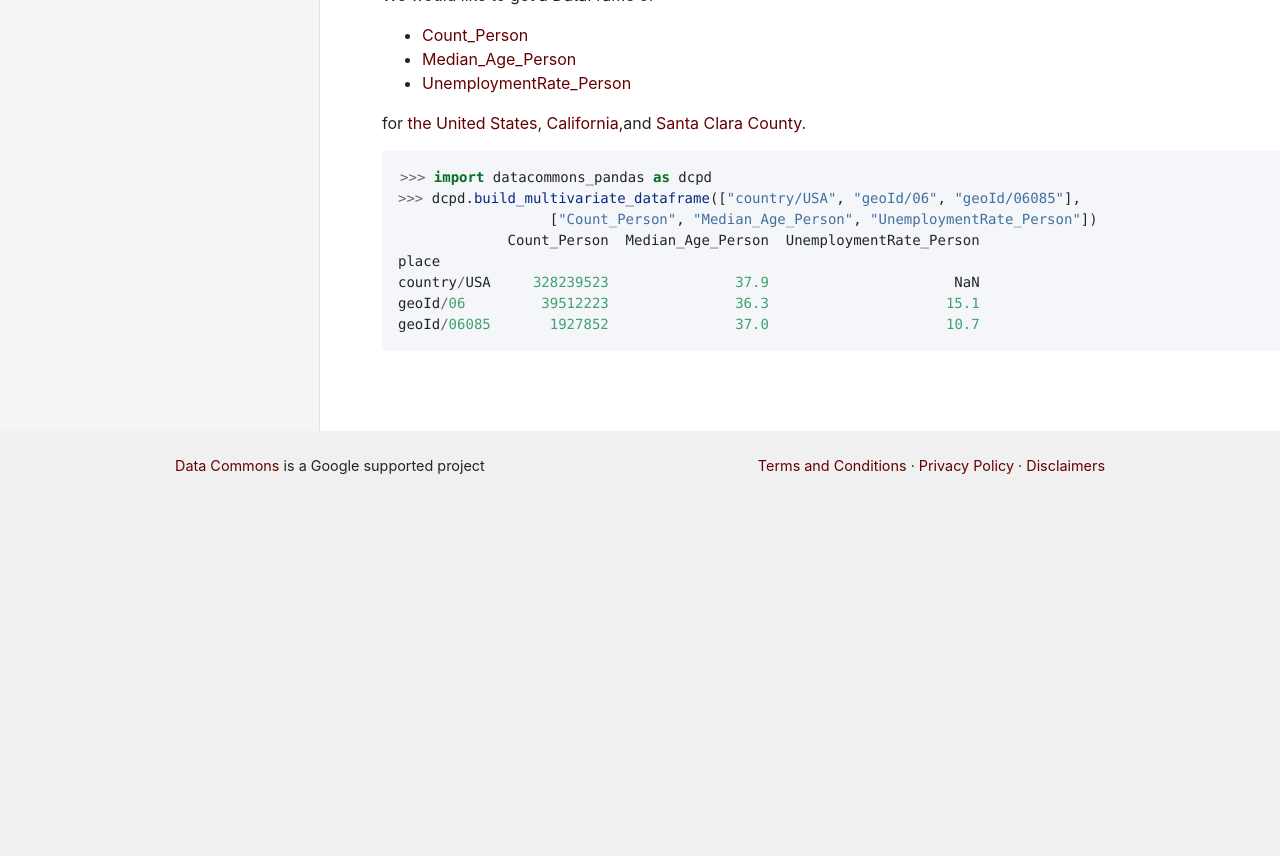
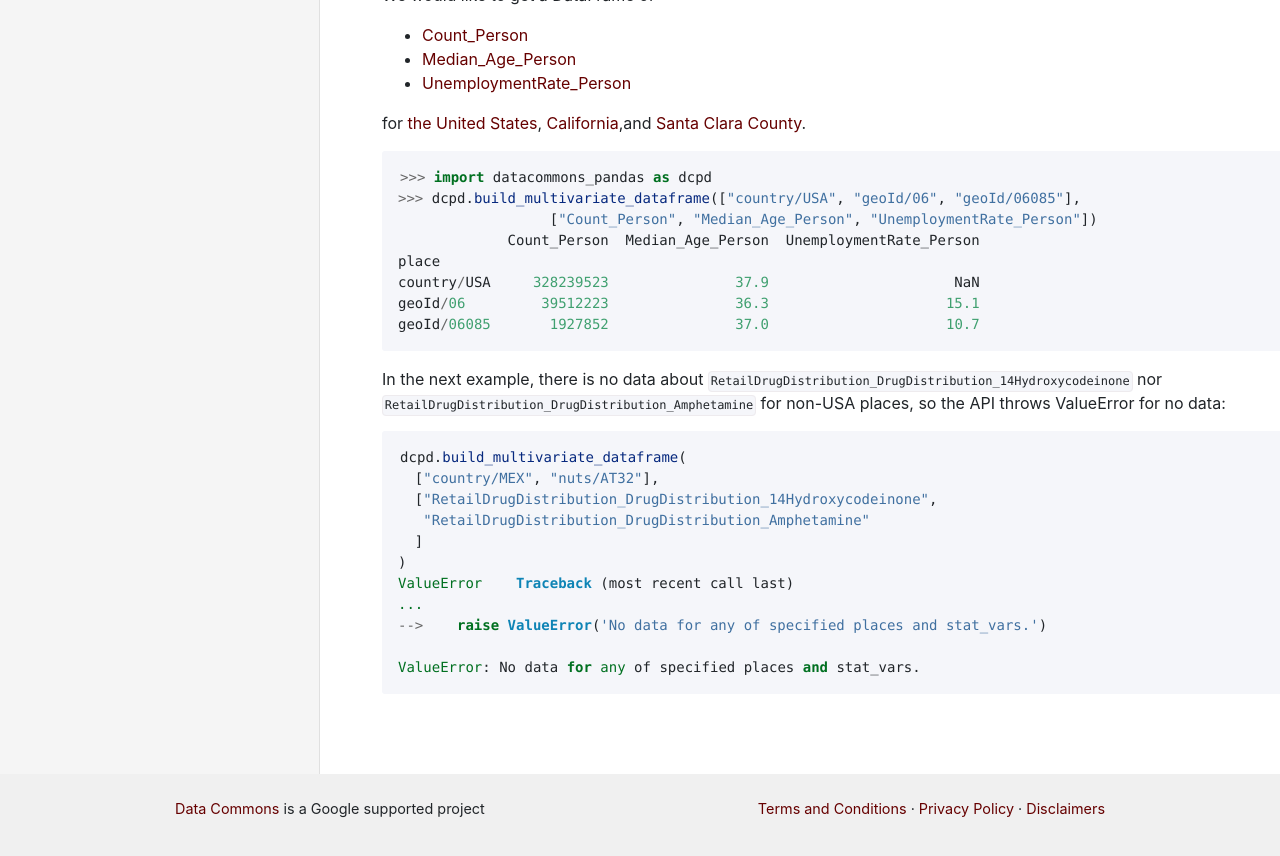
Before and after one commit to datacommonsorg/docsite, a Jekyll site: the page built from api/pandas/multivariate_dataframe.md, in a window 1280 px wide and 900 px high, scrolled down 860 px. Shown: the top 856 px of the window. Built offline with Jekyll 4.4.1, drawn with Linux system fonts in a browser that asks for light colours; before the commit the page ends 1417 px from its top, so only the background shows below that.

Commit message:
Add example of ValueError for no date when building pandas dataframes.

````diff
--- a/api/pandas/multivariate_dataframe.md
+++ b/api/pandas/multivariate_dataframe.md
@@ -66,3 +66,22 @@ country/USA     328239523               37.9                      NaN
 geoId/06         39512223               36.3                     15.1
 geoId/06085       1927852               37.0                     10.7
 ```
+
+In the next example, there is no data about
+`RetailDrugDistribution_DrugDistribution_14Hydroxycodeinone` nor
+`RetailDrugDistribution_DrugDistribution_Amphetamine` for non-USA
+places, so the API throws ValueError for no data:
+
+```python
+dcpd.build_multivariate_dataframe(
+  ["country/MEX", "nuts/AT32"],
+  ["RetailDrugDistribution_DrugDistribution_14Hydroxycodeinone",
+   "RetailDrugDistribution_DrugDistribution_Amphetamine"
+  ]
+)
+ValueError    Traceback (most recent call last)
+...
+-->    raise ValueError('No data for any of specified places and stat_vars.')
+
+ValueError: No data for any of specified places and stat_vars.
+```
````
Also changed, not shown: api/pandas/time_series_dataframe.md (+16 -0 lines).
